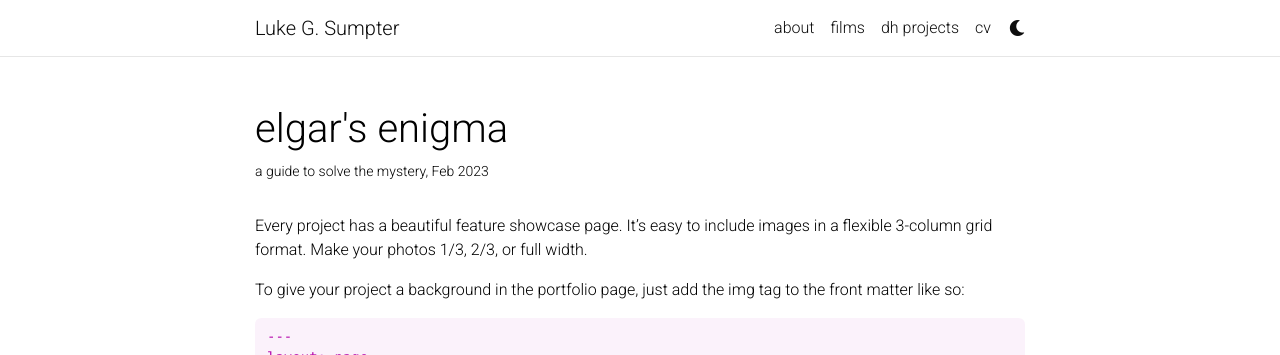
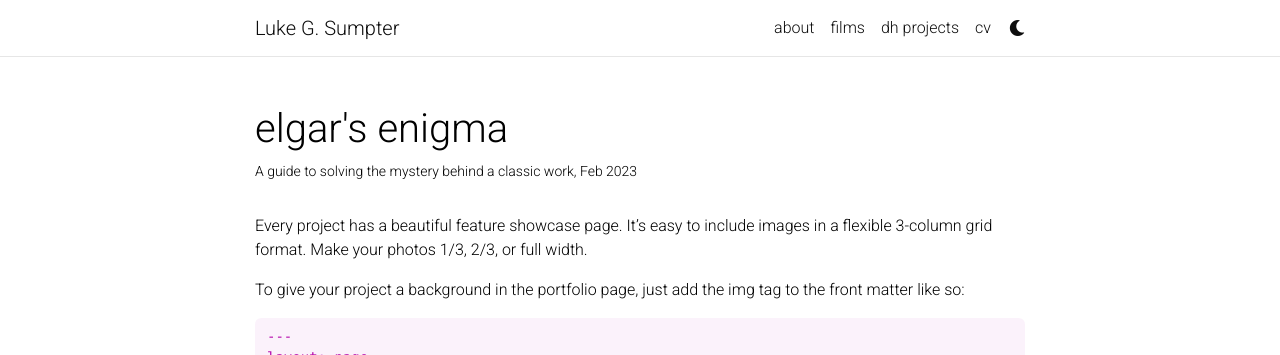
Before and after one commit to lgsump/lgsump.github.io, a Jekyll site: the page built from _projects/2_project.md, in a window 1280 px wide and 900 px high. Shown: the top 355 px of the window. Built offline with Jekyll 4.4.1, drawn with Linux system fonts in a browser that asks for light colours; full-size pictures stand in for the smaller copies a plugin makes; comment, search, counter and statistics services are not loaded; a style sheet for code colours, icons or effects is not loaded.

Commit message:
Update 2_project.md

```diff
--- a/_projects/2_project.md
+++ b/_projects/2_project.md
@@ -1,7 +1,7 @@
 ---
 layout: page
 title: elgar's enigma
-description: a guide to solve the mystery, Feb 2023
+description: A guide to solving the mystery behind a classic work, Feb 2023
 img: assets/img/Screen Shot 2023-04-05 at 1.29.48 PM.png
 redirect: https://lgsump.github.io/elgar-enigma-variations/
 importance: 2
```
